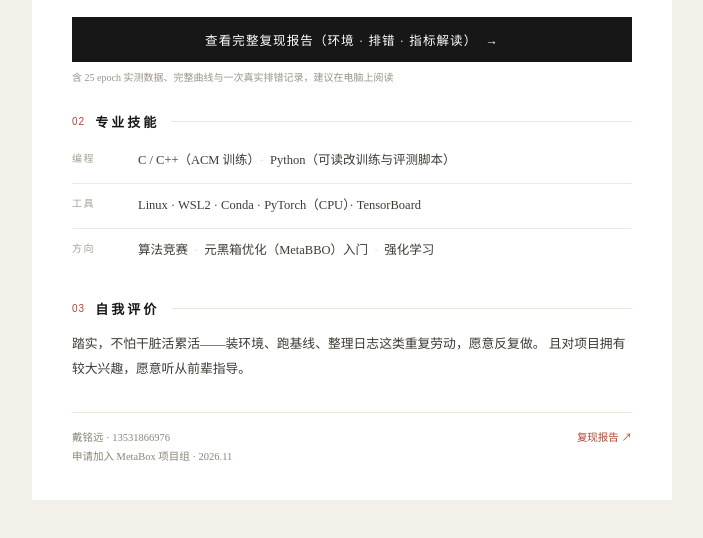
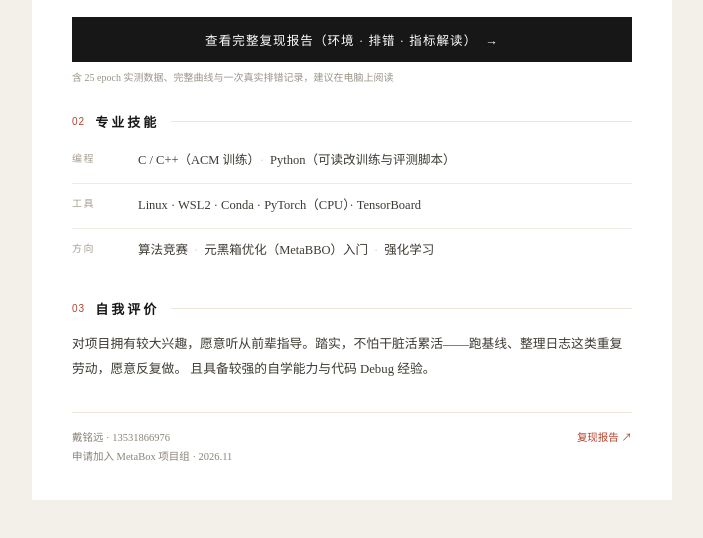
Before and after one commit to Baboon-leader/MetaBox-Reproduction, a plain HTML site: page resume.html in a window 1280 px wide. Shown: the part 937-1475 px from the top of the page, without its empty margins (288-991 px from the left). Drawn offline with Linux system fonts and the light colour scheme.

Commit message:
Refine self evaluation

```diff
--- a/resume.html
+++ b/resume.html
@@ -258,8 +258,8 @@
         <tr>
           <td class="pad" style="padding:14px 40px 0 40px;">
             <p style="margin:0; font-size:12.8px; line-height:1.95; color:#3E3A33;">
-              踏实，不怕干脏活累活——装环境、跑基线、整理日志这类重复劳动，愿意反复做。
-              且对项目拥有较大兴趣，愿意听从前辈指导。
+              对项目拥有较大兴趣，愿意听从前辈指导。踏实，不怕干脏活累活——跑基线、整理日志这类重复劳动，愿意反复做。
+              且具备较强的自学能力与代码 Debug 经验。
             </p>
           </td>
         </tr>
```
